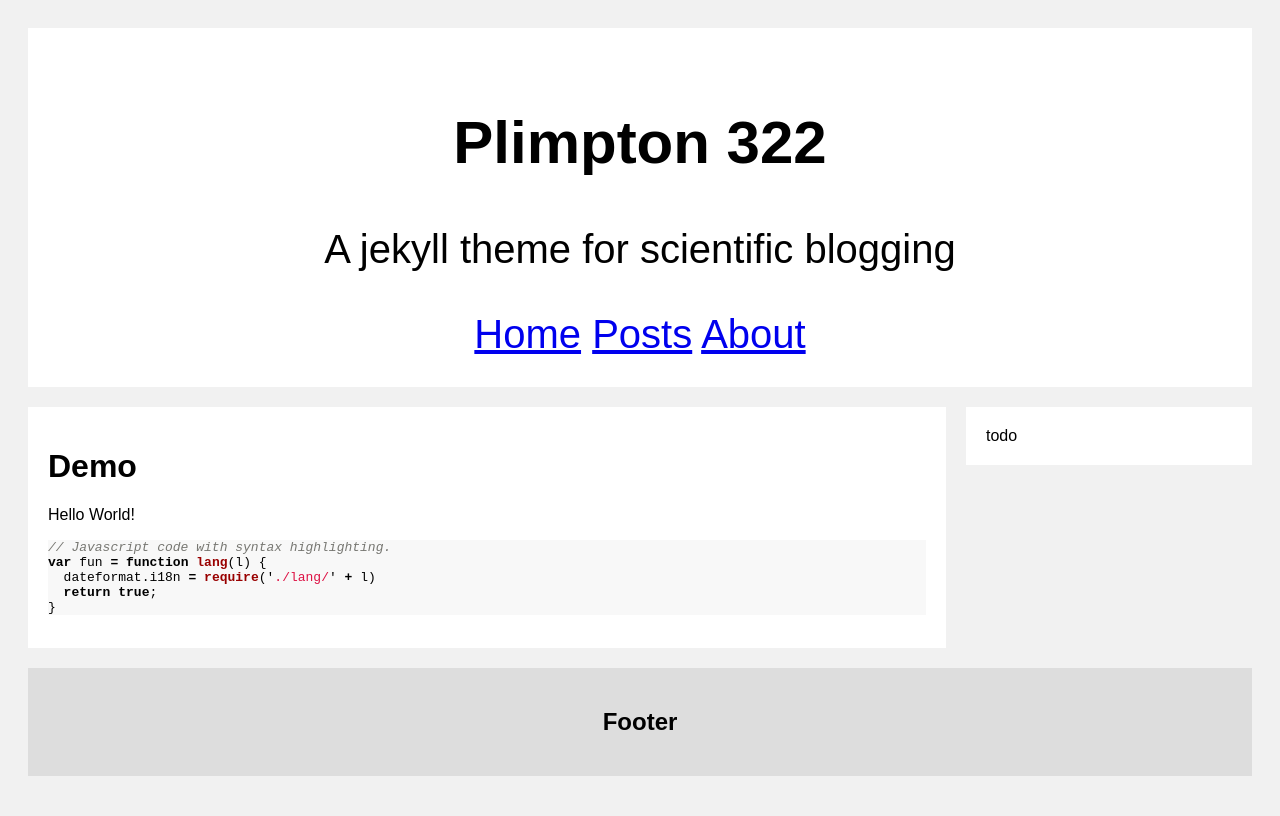
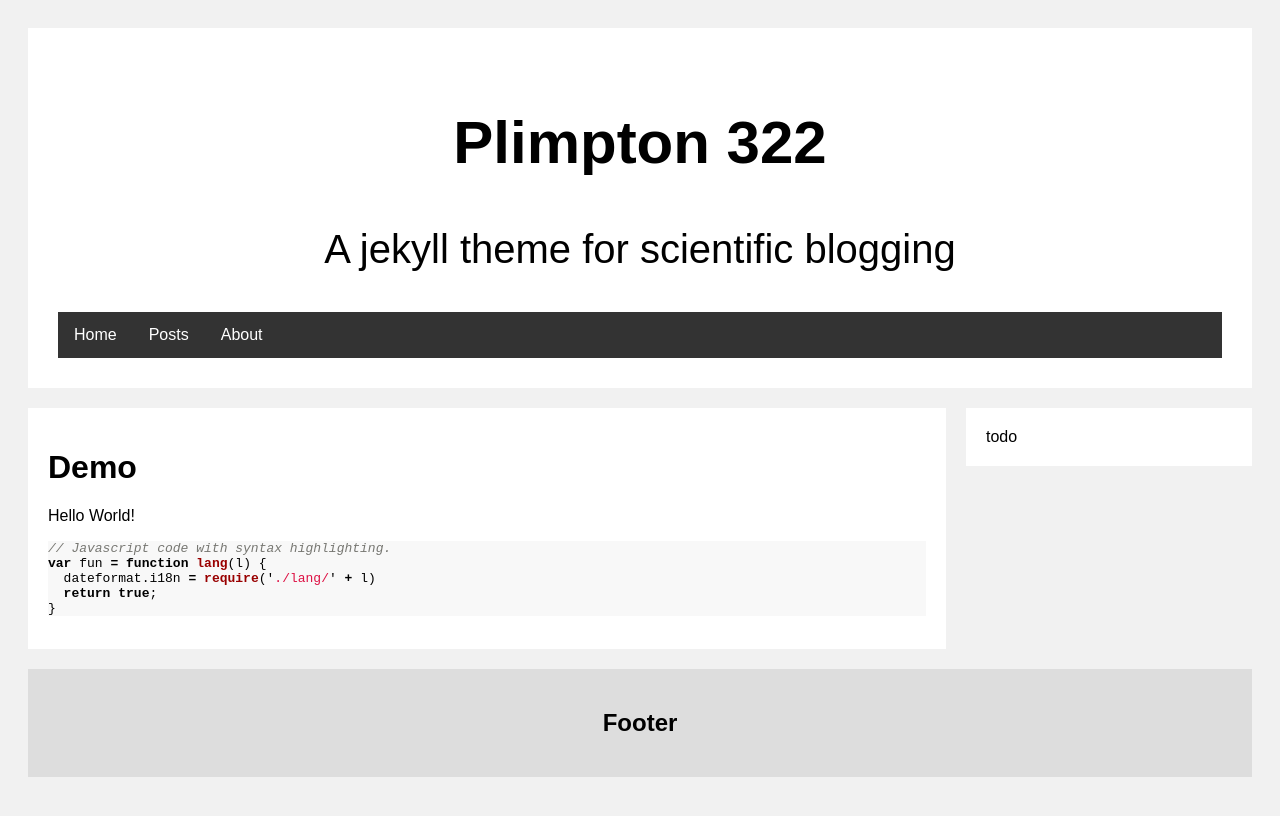
Before and after one commit to adrian-dalessandro/Plimpton322, a Jekyll site: the page built from index.md, in a window 1280 px wide. Shown: the top 816 px of the page. Built offline with Jekyll 4.4.1, drawn with Linux system fonts in a browser that asks for light colours.

Commit message:
Update main.scss

```diff
--- a/_sass/main.scss
+++ b/_sass/main.scss
@@ -67,3 +67,21 @@
     padding: 0;
   }
 }
+
+.navbar {
+  overflow: hidden;
+  background-color: #333;
+}
+
+.navbar a {
+  float: left;
+  font-size: 16px;
+  color: white;
+  text-align: center;
+  padding: 14px 16px;
+  text-decoration: none;
+}
+
+.navbar a:hover {
+  background-color: red;
+}
```
